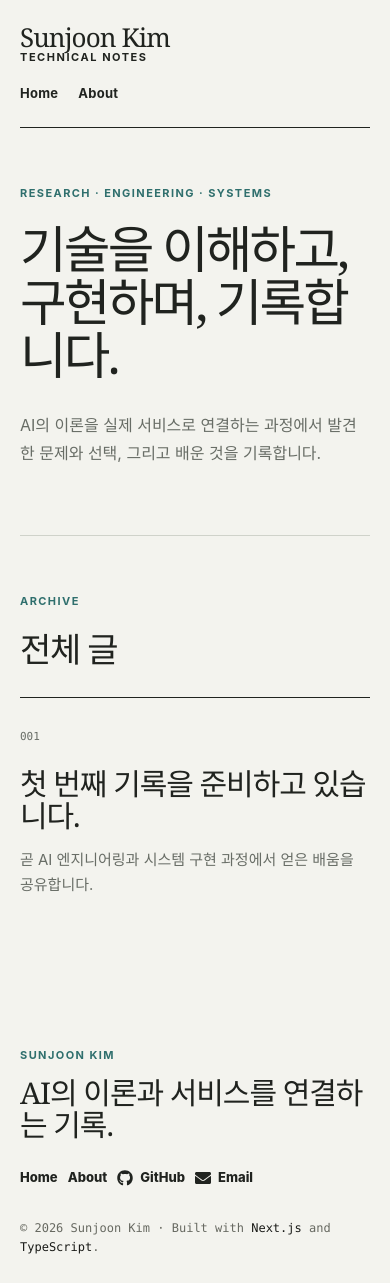
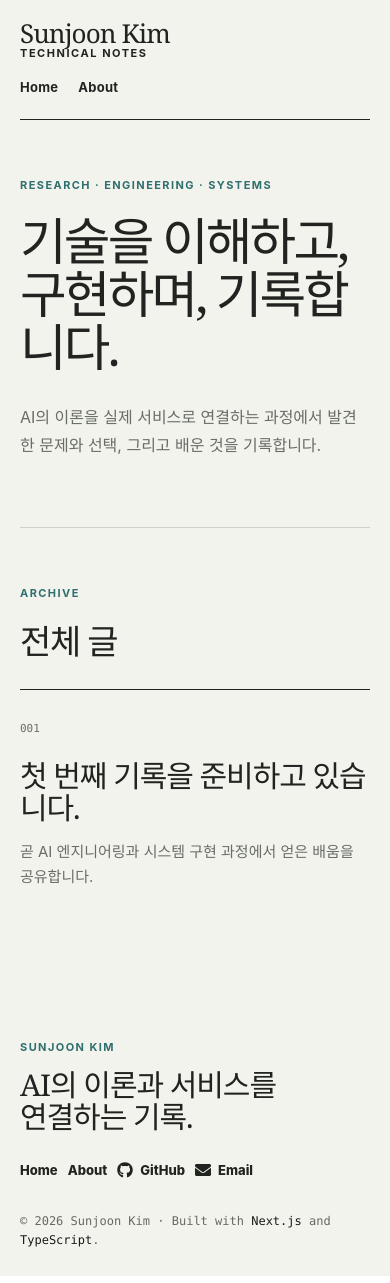
Before and after one commit to sunjoonk/sunjoonk.github.io, a Next.js app: page / in a window 390 px wide. Built offline with nearby package versions, Linux system fonts and the light colour scheme.

Commit message:
Refine responsive header and footer behavior

```diff
--- a/app/globals.css
+++ b/app/globals.css
@@ -2176,10 +2176,17 @@ section h2 {
 }
 
 .site-footer h2 {
+  max-width: none;
   font-family: var(--journal-serif);
   font-size: clamp(30px, 4vw, 52px);
   font-weight: 400;
   letter-spacing: -0.035em;
+  line-height: 1.06;
+  word-break: keep-all;
+}
+
+.site-footer h2 span {
+  display: block;
 }
 
 .site-footer-links a {
@@ -2200,6 +2207,36 @@ section h2 {
   transform: none;
 }
 
+body {
+  display: flex;
+  min-height: 100vh;
+  min-height: 100svh;
+  flex-direction: column;
+}
+
+.blog-main,
+.about-main {
+  min-height: 0;
+  flex: 1 0 auto;
+}
+
+.blog-brand span,
+.blog-nav a,
+.site-footer-links a {
+  white-space: nowrap;
+}
+
+@media (max-width: 1040px) {
+  .blog-header-inner {
+    min-height: 112px;
+    padding-block: 24px 20px;
+  }
+
+  .blog-masthead > p {
+    display: none;
+  }
+}
+
 @media (max-width: 820px) {
   .blog-header-inner,
   .blog-container,
@@ -2209,12 +2246,8 @@ section h2 {
 
   .blog-header-inner {
     height: auto;
-    min-height: 104px;
-    padding: 24px 0 20px;
-  }
-
-  .blog-masthead > p {
-    display: none;
+    min-height: 96px;
+    padding: 20px 0 18px;
   }
 
   .blog-home-hero,
@@ -2260,17 +2293,31 @@ section h2 {
   }
 }
 
-@media (max-width: 560px) {
+@media (max-width: 680px) {
   .blog-header-inner {
     grid-template-columns: 1fr;
     align-items: start;
-    gap: 20px;
+    gap: 18px;
   }
 
   .blog-nav {
     gap: 20px;
   }
-
+}
+
+@media (max-width: 760px) {
+  .site-footer-row {
+    align-items: flex-start;
+    flex-direction: column;
+  }
+
+  .site-footer-meta {
+    max-width: 44ch;
+    text-align: left;
+  }
+}
+
+@media (max-width: 560px) {
   .blog-home-hero {
     padding: 58px 0 68px;
   }
@@ -2302,9 +2349,38 @@ section h2 {
     display: none;
   }
 
-  .site-footer-row {
-    align-items: flex-start;
-    flex-direction: column;
+}
+
+@media (max-height: 700px) and (min-width: 681px) {
+  .blog-header-inner {
+    min-height: auto;
+    padding-block: 15px;
+  }
+
+  .blog-home-hero {
+    padding-block: clamp(40px, 8svh, 58px);
+  }
+
+  .featured-section,
+  .writing-section {
+    padding-block: clamp(42px, 8svh, 62px);
+  }
+
+  .about-classic-hero {
+    padding-block: clamp(40px, 8svh, 58px);
+  }
+
+  .about-classic-section {
+    padding-block: clamp(38px, 7svh, 52px);
+  }
+
+  .site-footer-inner {
+    padding-block: 34px 22px;
+  }
+
+  .site-footer h2 {
+    margin-block: 10px 18px;
+    font-size: clamp(28px, 3.6vw, 44px);
   }
 }
 
--- a/components/Footer.tsx
+++ b/components/Footer.tsx
@@ -6,7 +6,10 @@ export default function Footer() {
     <footer className="site-footer">
       <div className="site-footer-inner">
         <p className="blog-kicker">Sunjoon Kim</p>
-        <h2>AI의 이론과 서비스를 연결하는 기록.</h2>
+        <h2>
+          <span>AI의 이론과 서비스를</span>
+          <span>연결하는 기록.</span>
+        </h2>
 
         <div className="site-footer-row">
           <nav className="site-footer-links" aria-label="Footer navigation">
```
